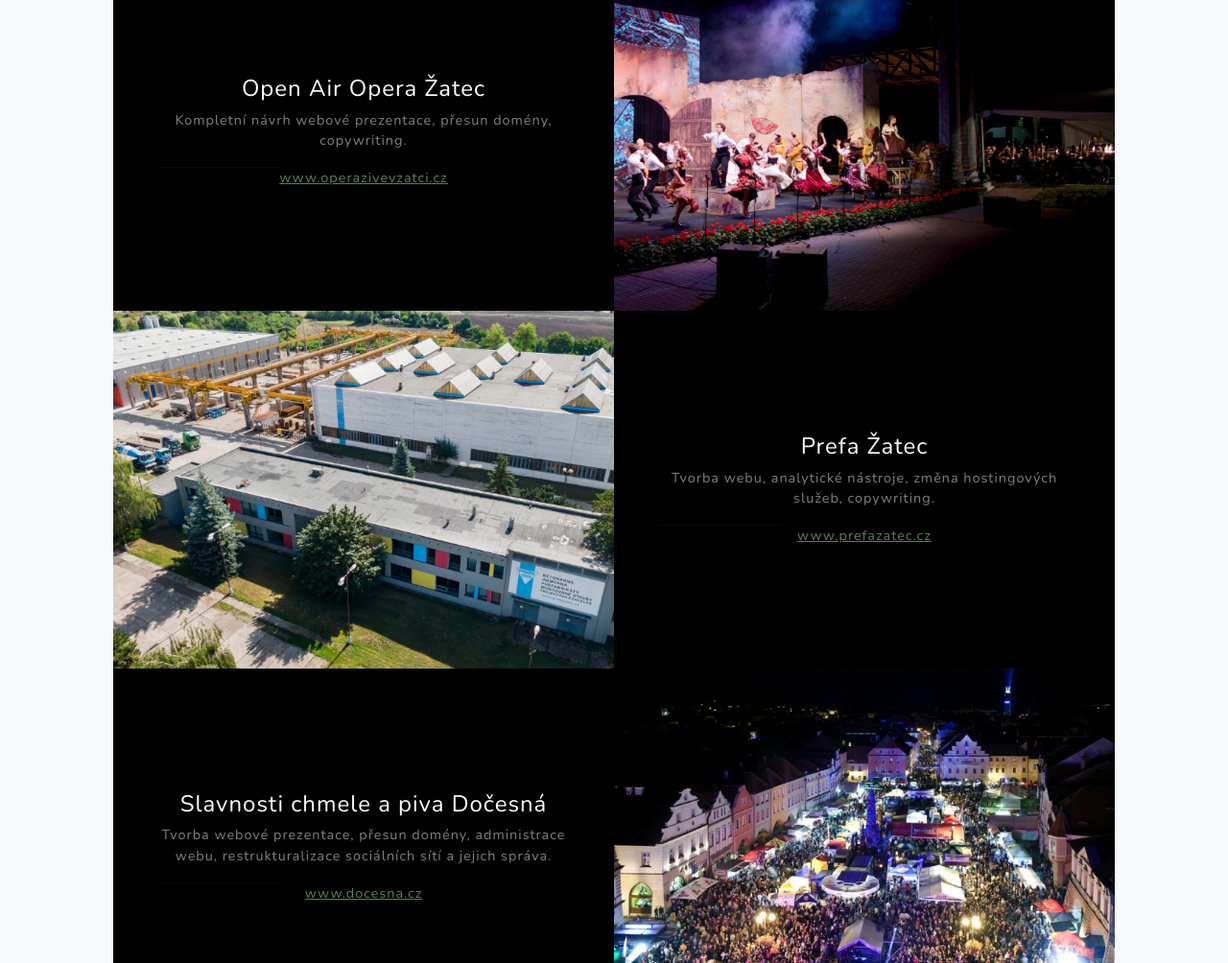
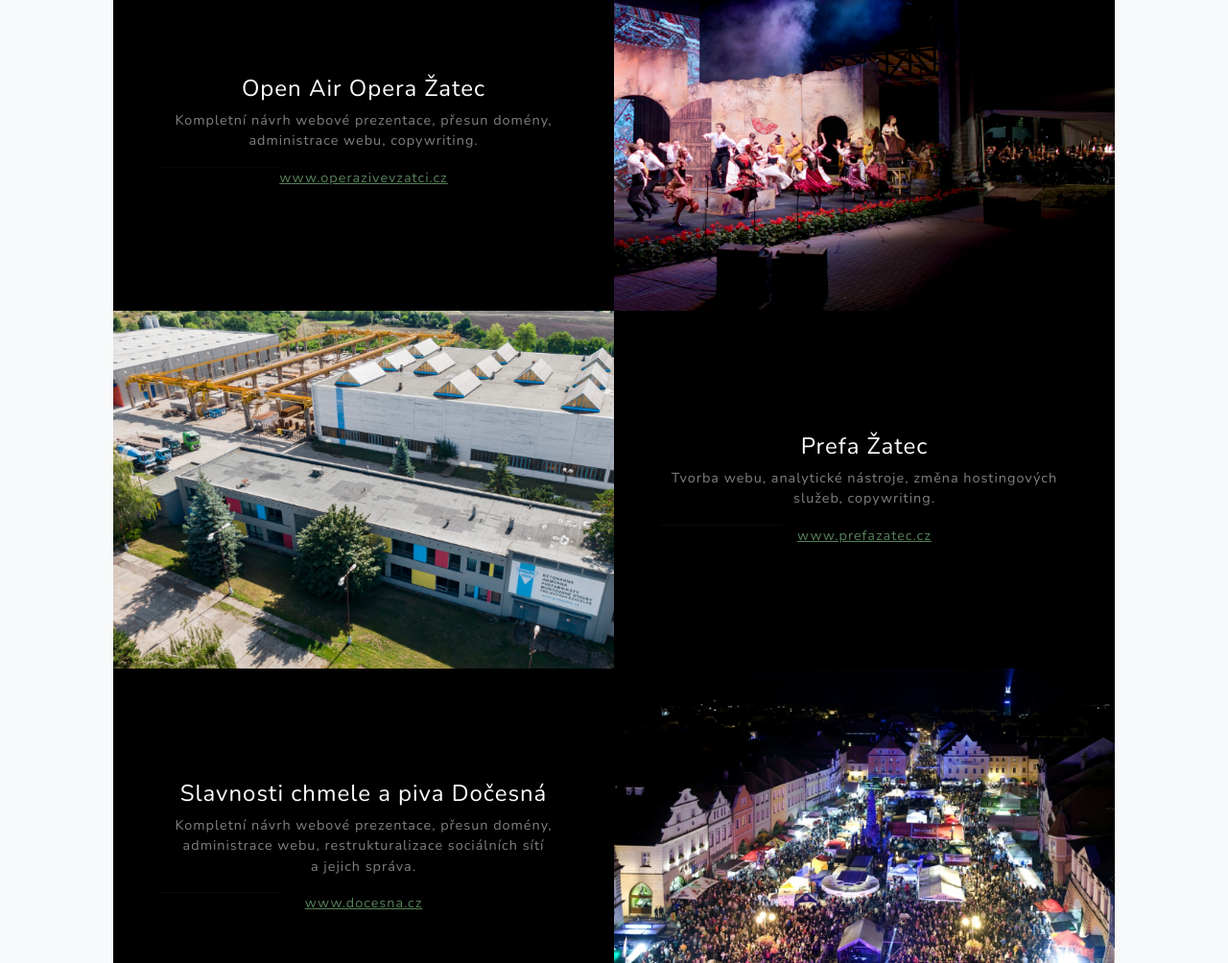
Before and after one commit to ondrejkubanek/ondrejkubanek, a plain HTML site: page index.html in a window 1280 px wide. Shown: the part 2394-3398 px from the top of the page at 96% size. Drawn offline with nearby package versions, Linux system fonts and the light colour scheme.

Commit message:
projekty uprava

```diff
--- a/index.html
+++ b/index.html
@@ -128,7 +128,7 @@
                             <div class="d-flex h-100">
                                 <div class="project-text w-100 my-auto text-center text-lg-right">
                                     <h4 class="text-white">Open Air Opera Žatec</h4>
-                                    <p class="mb-0 text-white-50">Kompletní návrh webové prezentace, přesun domény, copywriting.</p>
+                                    <p class="mb-0 text-white-50">Kompletní návrh webové prezentace, přesun domény, administrace webu, copywriting.</p>
                                     <hr class="d-none d-lg-block mb-0 me-0" /><a href="https://www.operazivevzatci.cz" target="_blank">www.operazivevzatci.cz</a>
                                 </div>
                             </div>
@@ -159,7 +159,7 @@
                             <div class="d-flex h-100">
                                 <div class="project-text w-100 my-auto text-center text-lg-right">
                                     <h4 class="text-white">Slavnosti chmele a&nbsp;piva Dočesná</h4>
-                                    <p class="mb-0 text-white-50">Tvorba webové prezentace, přesun domény, administrace webu, restrukturalizace sociálních sítí a&nbsp;jejich správa.</p>
+                                    <p class="mb-0 text-white-50">Kompletní návrh webové prezentace, přesun domény, administrace webu, restrukturalizace sociálních sítí a&nbsp;jejich správa.</p>
                                     <hr class="d-none d-lg-block mb-0 me-0" /><a href="https://www.docesna.cz" target="_blank">www.docesna.cz</a>
                                 </div>
                             </div>
@@ -188,7 +188,7 @@
                         <div class="bg-black text-center h-100 project">
                             <div class="d-flex h-100">
                                 <div class="project-text w-100 my-auto text-center text-lg-right">
-                                    <h4 class="text-white">Multi-kulturní týden Pardubice</h4>
+                                    <h4 class="text-white">Multikulturní týden Pardubice</h4>
                                     <p class="mb-0 text-white-50">Tvorba webové prezentace pro Europe Direct a&nbsp;jeho festival rozličných kultur a chutí. </p>
                                     <hr class="d-none d-lg-block mb-0 me-0" /><a href="https://www.multikulturnityden.cz" target="_blank">www.multikulturnityden.cz</a>
                                 </div>
```
